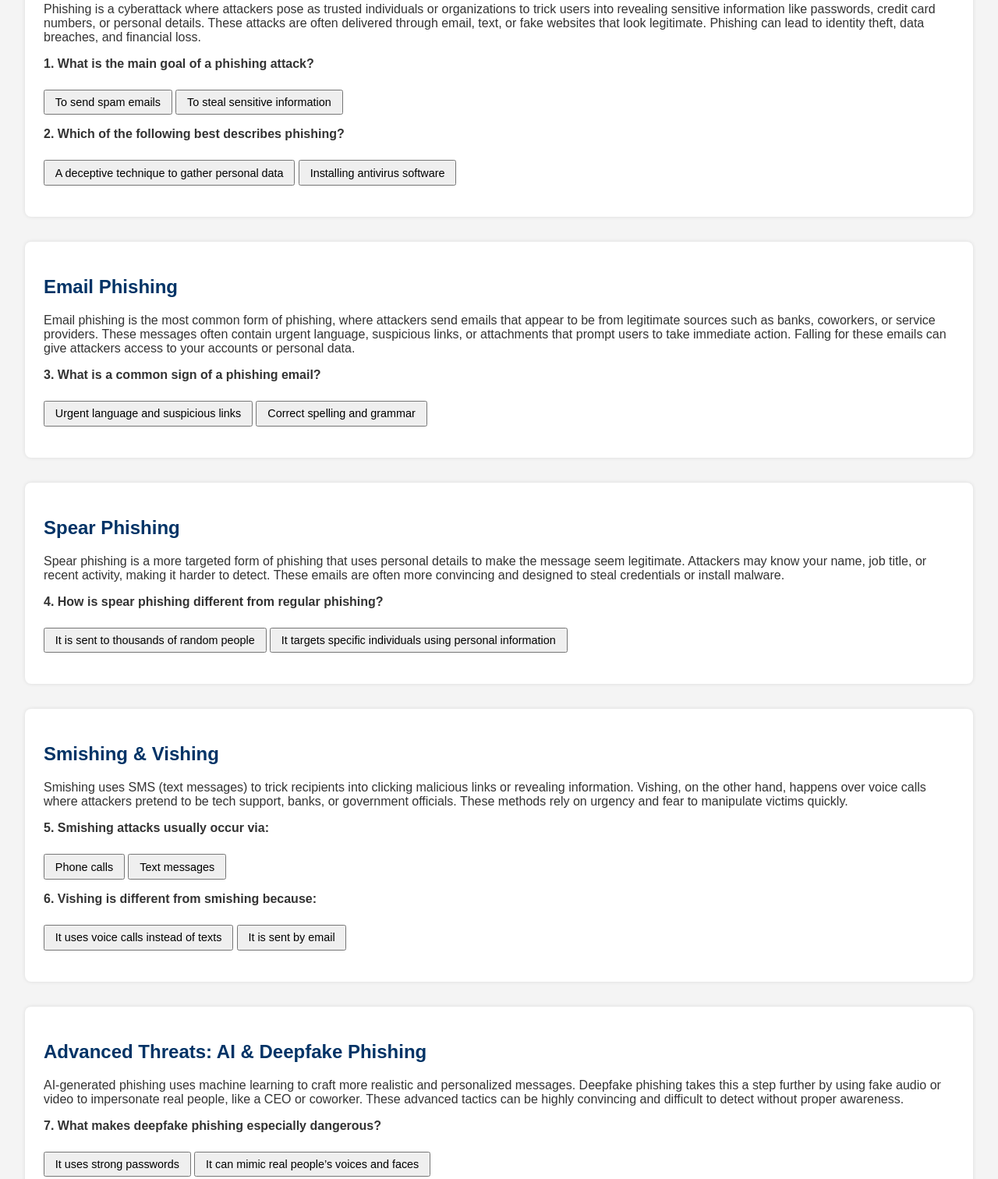
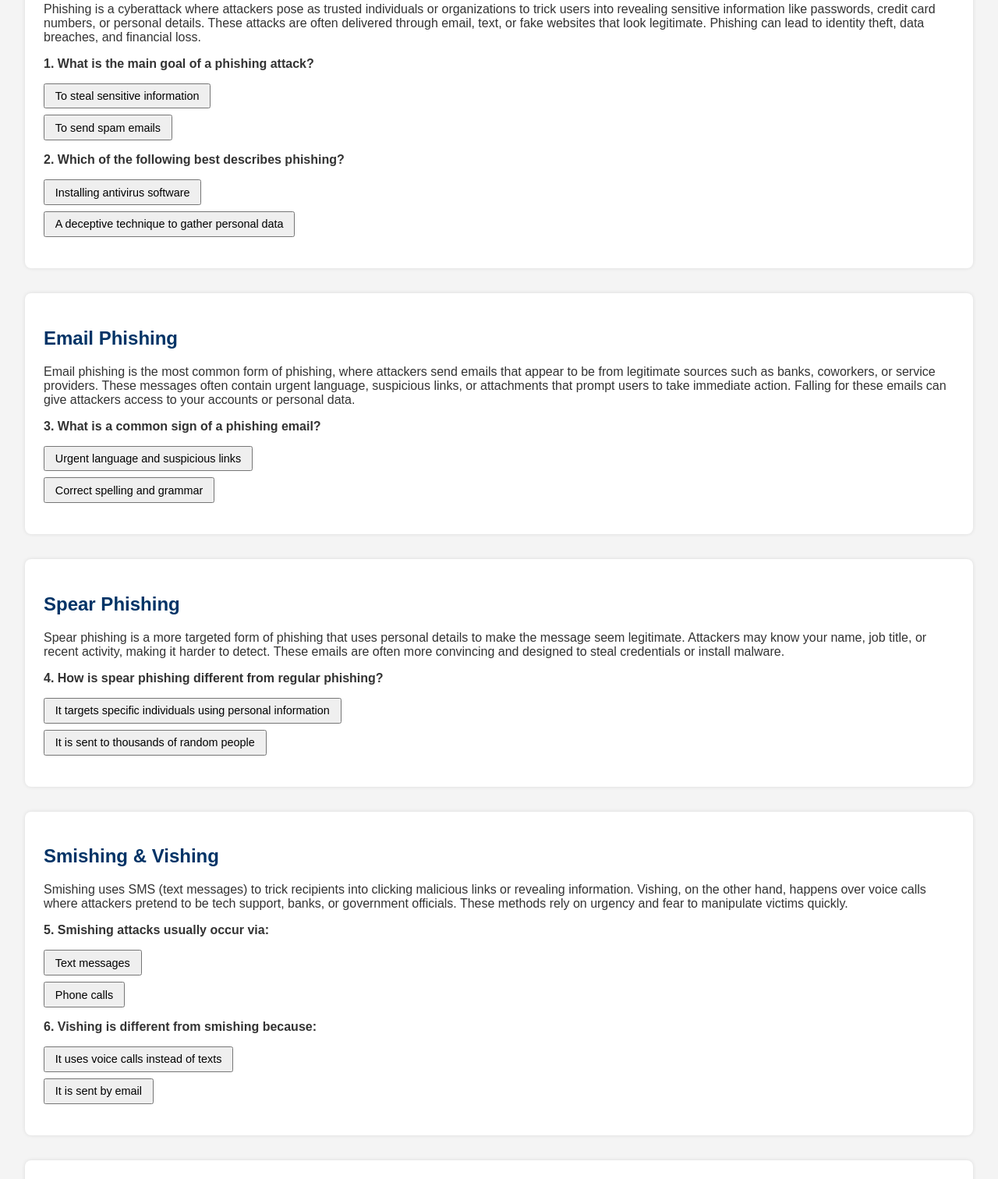
Before and after one commit to abigailkeene/phishing-training, a plain HTML site: page index.html in a window 1280 px wide. Shown: the part 201-1713 px from the top of the page at 78% size. Drawn offline with Linux system fonts and the light colour scheme.

Commit message:
Update index.html

```diff
--- a/index.html
+++ b/index.html
@@ -50,6 +50,7 @@
       margin-top: 0.5rem;
       padding: 0.4rem 0.8rem;
       font-size: 0.9rem;
+      display: block;
     }
   </style>
 </head>
@@ -57,86 +58,42 @@
 
 <h1>Phishing Awareness Training Module</h1>
 
-  <!-- Section 1: What is Phishing? -->
+<!-- Question Container -->
 <div class="section">
   <h2>What is Phishing?</h2>
   <p>Phishing is a cyberattack where attackers pose as trusted individuals or organizations to trick users into revealing sensitive information like passwords, credit card numbers, or personal details. These attacks are often delivered through email, text, or fake websites that look legitimate. Phishing can lead to identity theft, data breaches, and financial loss.</p>
-
-    <div class="question">
-      <p><strong>1. What is the main goal of a phishing attack?</strong></p>
-      <button onclick="checkAnswer(this, 'To send spam emails', 'To steal sensitive information')">To send spam emails</button>
-      <button onclick="checkAnswer(this, 'To steal sensitive information', 'To steal sensitive information')">To steal sensitive information</button>
-      <div class="feedback"></div>
+  <div class="question" data-question="1" data-prompt="What is the main goal of a phishing attack?" data-correct="To steal sensitive information" data-options='["To send spam emails", "To steal sensitive information"]'></div>
+  <div class="question" data-question="2" data-prompt="Which of the following best describes phishing?" data-correct="A deceptive technique to gather personal data" data-options='["A deceptive technique to gather personal data", "Installing antivirus software"]'></div>
 </div>
 
-    <div class="question">
-      <p><strong>2. Which of the following best describes phishing?</strong></p>
-      <button onclick="checkAnswer(this, 'A deceptive technique to gather personal data', 'A deceptive technique to gather personal data')">A deceptive technique to gather personal data</button>
-      <button onclick="checkAnswer(this, 'Installing antivirus software', 'A deceptive technique to gather personal data')">Installing antivirus software</button>
-      <div class="feedback"></div>
-    </div>
-  </div>
-
-  <!-- Section 2: Types of Phishing -->
 <div class="section">
   <h2>Email Phishing</h2>
   <p>Email phishing is the most common form of phishing, where attackers send emails that appear to be from legitimate sources such as banks, coworkers, or service providers. These messages often contain urgent language, suspicious links, or attachments that prompt users to take immediate action. Falling for these emails can give attackers access to your accounts or personal data.</p>
-
-    <div class="question">
-      <p><strong>3. What is a common sign of a phishing email?</strong></p>
-      <button onclick="checkAnswer(this, 'Urgent language and suspicious links', 'Urgent language and suspicious links')">Urgent language and suspicious links</button>
-      <button onclick="checkAnswer(this, 'Correct spelling and grammar', 'Urgent language and suspicious links')">Correct spelling and grammar</button>
-      <div class="feedback"></div>
-    </div>
+  <div class="question" data-question="3" data-prompt="What is a common sign of a phishing email?" data-correct="Urgent language and suspicious links" data-options='["Urgent language and suspicious links", "Correct spelling and grammar"]'></div>
 </div>
 
 <div class="section">
   <h2>Spear Phishing</h2>
   <p>Spear phishing is a more targeted form of phishing that uses personal details to make the message seem legitimate. Attackers may know your name, job title, or recent activity, making it harder to detect. These emails are often more convincing and designed to steal credentials or install malware.</p>
-
-    <div class="question">
-      <p><strong>4. How is spear phishing different from regular phishing?</strong></p>
-      <button onclick="checkAnswer(this, 'It is sent to thousands of random people', 'It targets specific individuals using personal information')">It is sent to thousands of random people</button>
-      <button onclick="checkAnswer(this, 'It targets specific individuals using personal information', 'It targets specific individuals using personal information')">It targets specific individuals using personal information</button>
-      <div class="feedback"></div>
-    </div>
+  <div class="question" data-question="4" data-prompt="How is spear phishing different from regular phishing?" data-correct="It targets specific individuals using personal information" data-options='["It is sent to thousands of random people", "It targets specific individuals using personal information"]'></div>
 </div>
 
 <div class="section">
   <h2>Smishing & Vishing</h2>
   <p>Smishing uses SMS (text messages) to trick recipients into clicking malicious links or revealing information. Vishing, on the other hand, happens over voice calls where attackers pretend to be tech support, banks, or government officials. These methods rely on urgency and fear to manipulate victims quickly.</p>
-
-    <div class="question">
-      <p><strong>5. Smishing attacks usually occur via:</strong></p>
-      <button onclick="checkAnswer(this, 'Phone calls', 'Text messages')">Phone calls</button>
-      <button onclick="checkAnswer(this, 'Text messages', 'Text messages')">Text messages</button>
-      <div class="feedback"></div>
-    </div>
-
-    <div class="question">
-      <p><strong>6. Vishing is different from smishing because:</strong></p>
-      <button onclick="checkAnswer(this, 'It uses voice calls instead of texts', 'It uses voice calls instead of texts')">It uses voice calls instead of texts</button>
-      <button onclick="checkAnswer(this, 'It is sent by email', 'It uses voice calls instead of texts')">It is sent by email</button>
-      <div class="feedback"></div>
-    </div>
+  <div class="question" data-question="5" data-prompt="Smishing attacks usually occur via:" data-correct="Text messages" data-options='["Phone calls", "Text messages"]'></div>
+  <div class="question" data-question="6" data-prompt="Vishing is different from smishing because:" data-correct="It uses voice calls instead of texts" data-options='["It uses voice calls instead of texts", "It is sent by email"]'></div>
 </div>
 
 <div class="section">
   <h2>Advanced Threats: AI & Deepfake Phishing</h2>
   <p>AI-generated phishing uses machine learning to craft more realistic and personalized messages. Deepfake phishing takes this a step further by using fake audio or video to impersonate real people, like a CEO or coworker. These advanced tactics can be highly convincing and difficult to detect without proper awareness.</p>
-
-    <div class="question">
-      <p><strong>7. What makes deepfake phishing especially dangerous?</strong></p>
-      <button onclick="checkAnswer(this, 'It uses strong passwords', 'It can mimic real people’s voices and faces')">It uses strong passwords</button>
-      <button onclick="checkAnswer(this, 'It can mimic real people’s voices and faces', 'It can mimic real people’s voices and faces')">It can mimic real people’s voices and faces</button>
-      <div class="feedback"></div>
-    </div>
+  <div class="question" data-question="7" data-prompt="What makes deepfake phishing especially dangerous?" data-correct="It can mimic real people’s voices and faces" data-options='["It uses strong passwords", "It can mimic real people’s voices and faces"]'></div>
 </div>
 
 <div class="section">
   <h2>How to Report Phishing Attacks at Five Guys</h2>
   <p>If you believe you've received a phishing email while working at Five Guys, it's important to take action quickly. While the exact internal reporting contact may vary, you should always follow standard corporate security practices to help protect yourself and your team.</p>
-
   <p>Here are the recommended steps to report a phishing email:</p>
   <ul>
     <li><strong>Step 1:</strong> Check your Outlook or email system for a “Report Phishing” button or plugin. Many corporate systems—including Five Guys—use these tools to simplify reporting.</li>
@@ -149,15 +106,20 @@
       </ul>
     </li>
   </ul>
-
   <p>⚠️ <strong>Important:</strong> Do not click on any links or download any attachments in the suspicious email. Report it first, then delete the message once you've submitted it to the proper channel.</p>
 </div>
 
+<script>
+  function shuffle(array) {
+    for (let i = array.length - 1; i > 0; i--) {
+      const j = Math.floor(Math.random() * (i + 1));
+      [array[i], array[j]] = [array[j], array[i]];
+    }
+    return array;
+  }
 
-  <script>
   function checkAnswer(button, selected, correct) {
     const feedbackEl = button.parentElement.querySelector(".feedback");
-
     if (selected === correct) {
       feedbackEl.innerHTML = "✅ Correct!";
       feedbackEl.className = "feedback correct";
@@ -167,6 +129,29 @@
       feedbackEl.className = "feedback incorrect";
     }
   }
+
+  function renderQuestions() {
+    document.querySelectorAll('.question').forEach(q => {
+      const prompt = q.dataset.prompt;
+      const correct = q.dataset.correct;
+      const options = JSON.parse(q.dataset.options);
+      q.innerHTML = `<p><strong>${q.dataset.question}. ${prompt}</strong></p>`;
+
+      shuffle(options).forEach(opt => {
+        const btn = document.createElement('button');
+        btn.textContent = opt;
+        btn.onclick = () => checkAnswer(btn, opt, correct);
+        q.appendChild(btn);
+      });
+
+      const feedback = document.createElement('div');
+      feedback.className = "feedback";
+      q.appendChild(feedback);
+    });
+  }
+
+  renderQuestions();
 </script>
+
 </body>
 </html>
```
Lines whose indentation alone changed are shown as unchanged.
